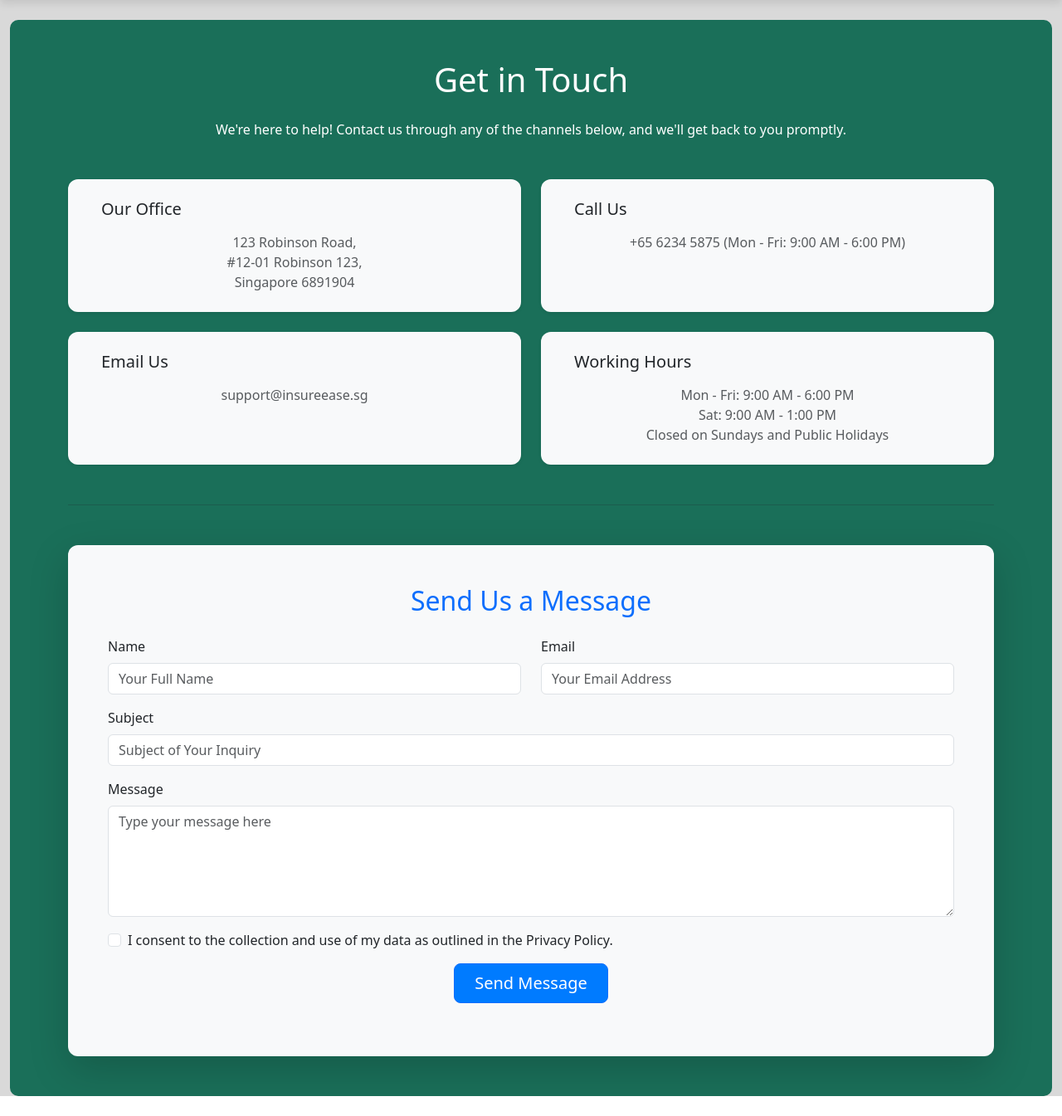
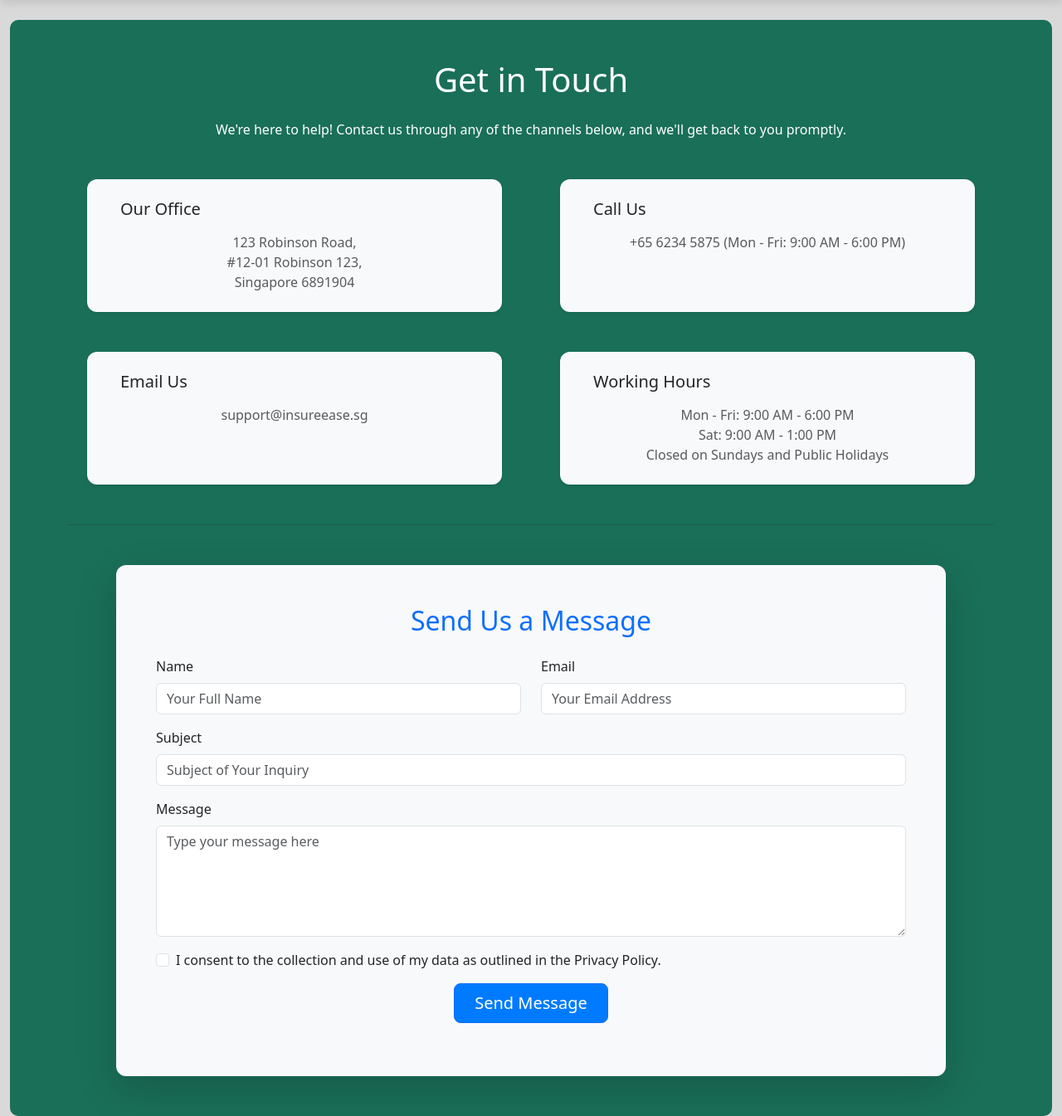
Before and after one commit to KadenNYP/ISPJ_Group5C, a Flask app: page /contact in a window 1280 px wide. Shown: the part 86-1431 px from the top of the page at 83% size. Before the commit the page ends 1407 px from the top, so only its background shows below. Run offline with Flask 3, Linux system fonts and the light colour scheme.

Commit message:
Update : some changes to the design

```diff
--- a/app/Templates/home/Contact.html
+++ b/app/Templates/home/Contact.html
@@ -11,7 +11,7 @@
         <p class="text-center text-white mb-5">
             We're here to help! Contact us through any of the channels below, and we'll get back to you promptly.
         </p>
-        <div class="row gy-4">
+        <div class="row gy-5">
 
             <div class="col-md-6">
                 <div class="c-card shadow-sm border-0 p-4 h-100">
--- a/app/static/css/contact.css
+++ b/app/static/css/contact.css
@@ -8,6 +8,8 @@
 
 .c-card {
     background-color: #f8f9fa !important;
+    max-width: 500px;
+    margin: 0 auto;
     border: 1px solid #e0e0e0;
     border-radius: 12px;
     box-shadow: 0 4px 12px rgba(0, 0, 0, 0.15) !important;
@@ -37,6 +39,8 @@
 
 .c-form {
     background-color: #f8f9fa !important;
+    max-width: 1000px;
+    margin: 0 auto;
     border: 1px solid #e0e0e0;
     border-radius: 12px;
     box-shadow: 0 4px 12px rgba(0, 0, 0, 0.1) !important;
--- a/app/static/css/detailed_plans.css
+++ b/app/static/css/detailed_plans.css
@@ -22,6 +22,8 @@
 .plan-details-page {
     padding-top: 50px;
     padding-bottom: 50px;
+    max-width: 1300px;
+    margin: 0 auto;
 }
 
 .plan-details-page h1 {
@@ -38,6 +40,8 @@
 .c-card {
     border: none;
     border-radius: 10px;
+    max-width: 1100px;
+    margin: 0 auto;
     box-shadow: 0 4px 8px rgba(0, 0, 0, 0.1);
 }
 
```
